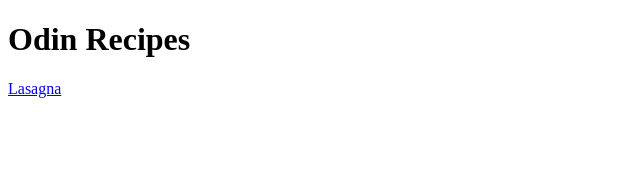
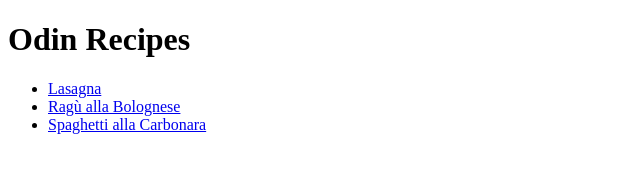
Before and after one commit to ChrisCode23/odin-recipes, a plain HTML site: page index.html in a window 1280 px wide. Shown: the whole page, without its empty margins (0-640 px from the left). Drawn offline with Linux system fonts and the light colour scheme.

Commit message:
Update index.html with new recipes
Adds new recipes to index.html ("bolognese" and
"carbonara") with a better organization by
including them in an unordered list

```diff
--- a/index.html
+++ b/index.html
@@ -8,7 +8,12 @@
 <body>
     <h1>Odin Recipes</h1>
 
-    <a href="./recipes/lasagna.html">Lasagna</a>
+    <ul>
+        <li><a href="./recipes/lasagna.html">Lasagna</a></li>
+        <li><a href="./recipes/bolognese.html">Ragù alla Bolognese</a></li>
+        <li><a href="./recipes/carbonara.html">Spaghetti alla Carbonara</a></li>
+    </ul>
+
 
 </body>
 </html>
```
